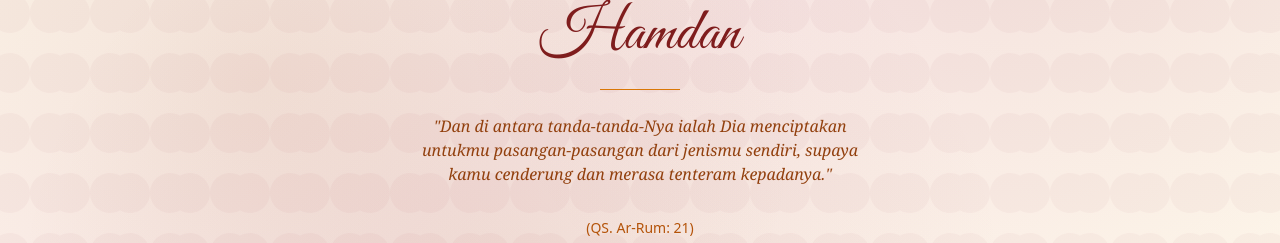
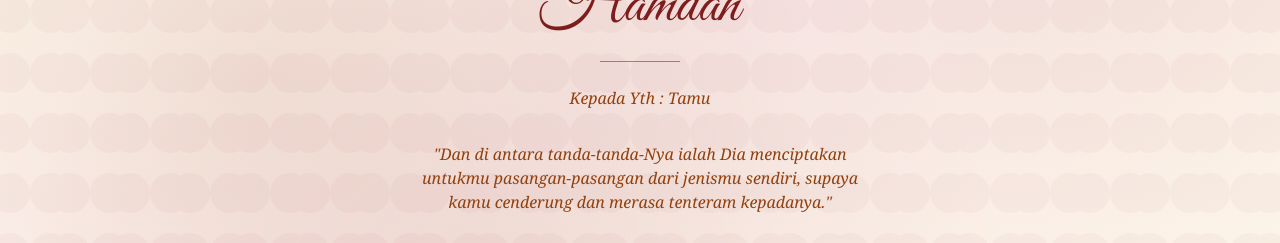
Before and after one commit to Jazaniest/wedding-invitation, a plain HTML site: page index.html in a window 1280 px wide. Shown: the part 317-560 px from the top of the page. Drawn offline with nearby package versions, Linux system fonts and the light colour scheme.

Commit message:
menambahkan nama

```diff
--- a/index.html
+++ b/index.html
@@ -50,6 +50,7 @@
                 <div class="mb-2 font-serif text-2xl text-amber-700">&</div>
                 <h1 class="mb-6 text-6xl text-red-900 font-script">Hamdan</h1>
                 <div class="w-20 h-px mx-auto mb-6 bg-amber-600"></div>
+                <p class="mb-8 font-serif italic text-amber-800">Kepada Yth : <span id="nama-undangan">Tamu</span></p>
                 <p class="mb-8 font-serif italic text-amber-800">
                     "Dan di antara tanda-tanda-Nya ialah Dia menciptakan untukmu pasangan-pasangan dari jenismu sendiri, supaya kamu cenderung dan merasa tenteram kepadanya."
                 </p>
@@ -216,6 +217,9 @@
 
     <script src="https://cdnjs.cloudflare.com/ajax/libs/aos/2.3.4/aos.js"></script>
     <script>
+        const params = new URLSearchParams(window.location.search);
+        const nama = params.get('nama') || 'Tamu';
+        document.getElementById('nama-undangan').textContent = nama;
 
         function startCountdown() {
             const weddingDate = new Date('2025-09-15T09:30:00').getTime();
```
